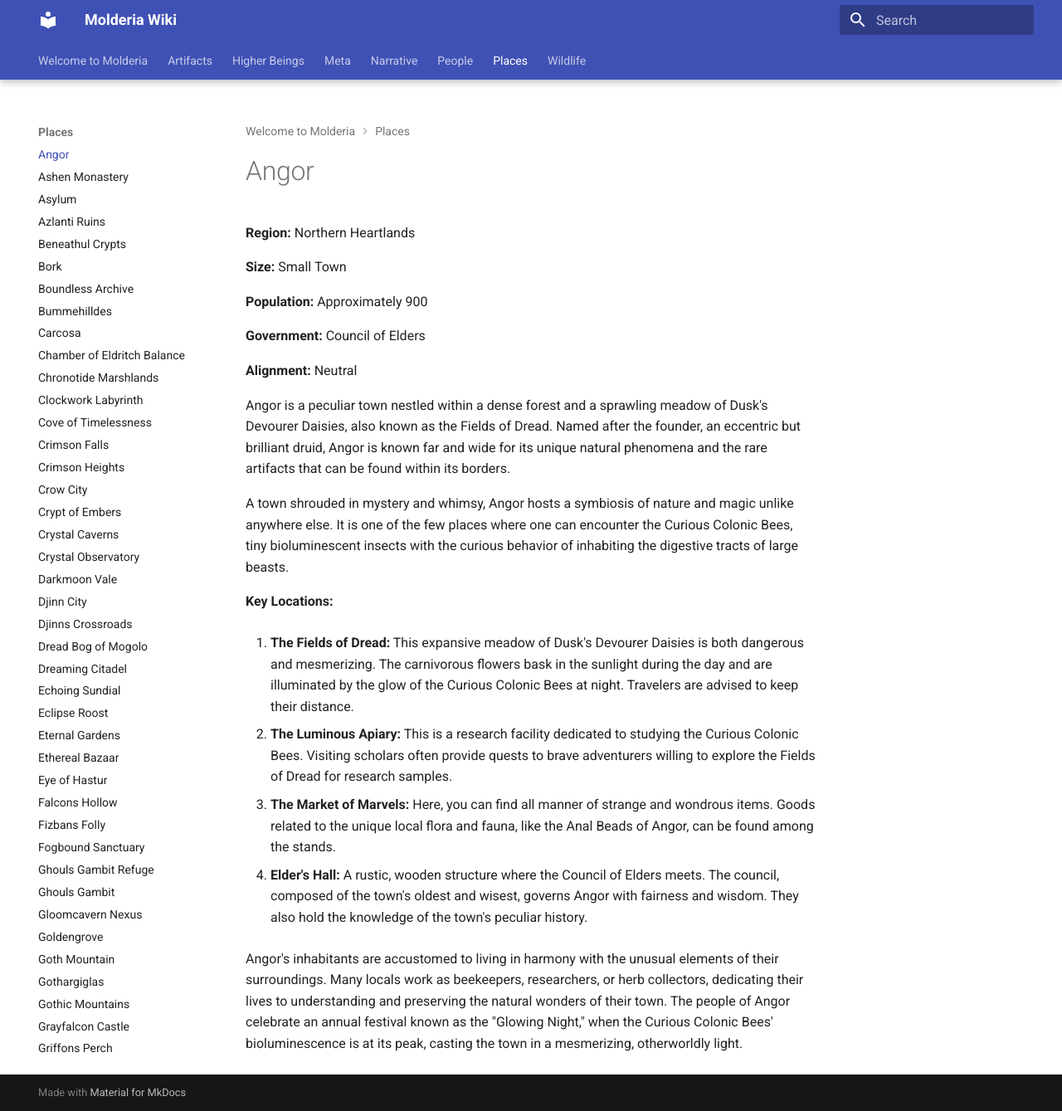
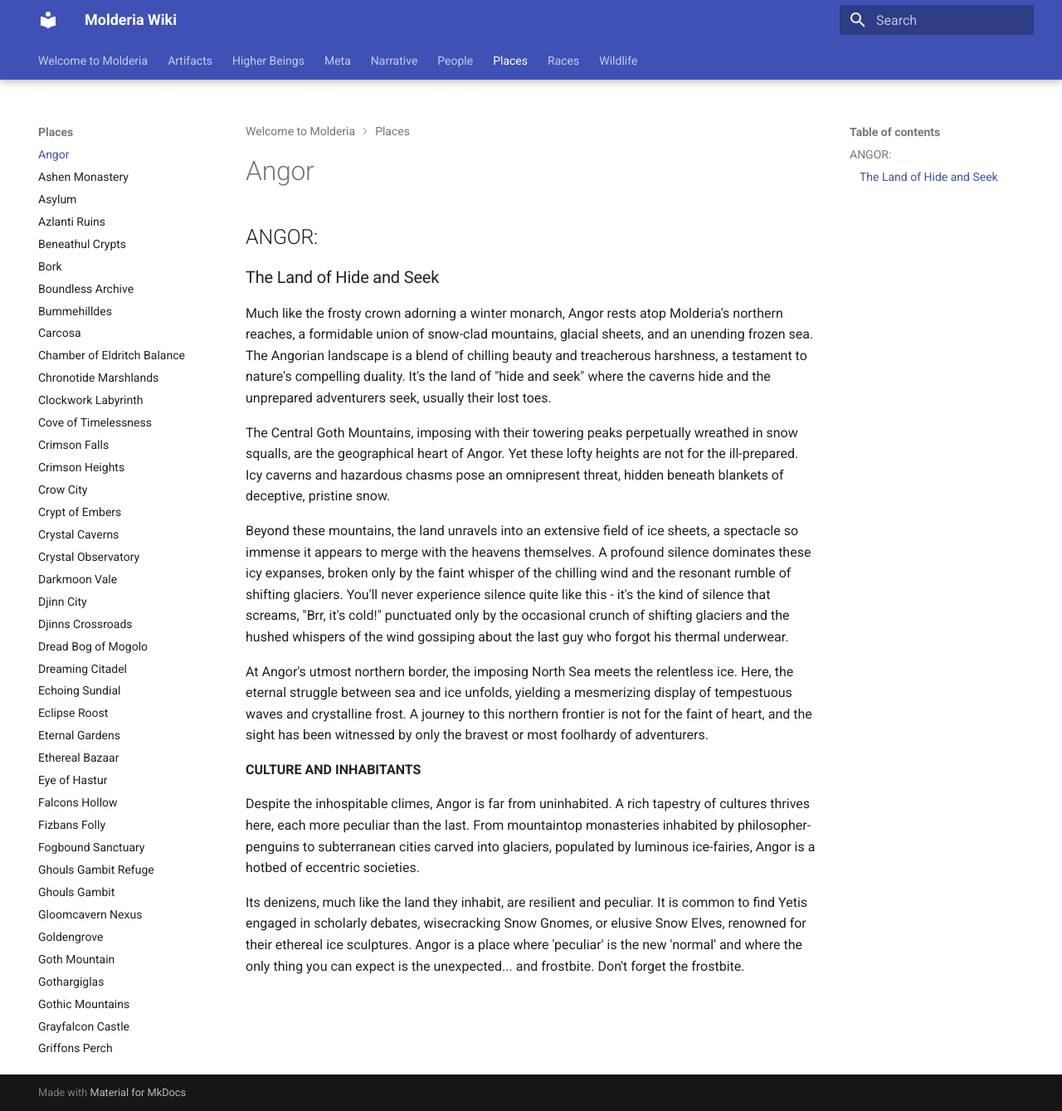
Before and after one commit to Nihilentropy-117/molderia, an MkDocs documentation site: the page built from docs/Places/Angor.md, in a window 1280 px wide and 1339 px high. Shown: the whole window at 83% size. Built offline with MkDocs 1.6.1 and Material for MkDocs 9.7.7, drawn with Linux system fonts in a browser that asks for light colours.

Commit message:
Angor Lore

```diff
--- a/docs/Places/Angor.md
+++ b/docs/Places/Angor.md
@@ -1,25 +1,16 @@
-**Region:** Northern Heartlands
+## ANGOR:
+### The Land of Hide and Seek
 
-**Size:** Small Town
+Much like the frosty crown adorning a winter monarch, Angor rests atop Molderia's northern reaches, a formidable union of snow-clad mountains, glacial sheets, and an unending frozen sea. The Angorian landscape is a blend of chilling beauty and treacherous harshness, a testament to nature's compelling duality. It's the land of "hide and seek" where the caverns hide and the unprepared adventurers seek, usually their lost toes.
 
-**Population:** Approximately 900
+The Central Goth Mountains, imposing with their towering peaks perpetually wreathed in snow squalls, are the geographical heart of Angor. Yet these lofty heights are not for the ill-prepared. Icy caverns and hazardous chasms pose an omnipresent threat, hidden beneath blankets of deceptive, pristine snow.
 
-**Government:** Council of Elders
+Beyond these mountains, the land unravels into an extensive field of ice sheets, a spectacle so immense it appears to merge with the heavens themselves. A profound silence dominates these icy expanses, broken only by the faint whisper of the chilling wind and the resonant rumble of shifting glaciers. You'll never experience silence quite like this - it's the kind of silence that screams, "Brr, it's cold!" punctuated only by the occasional crunch of shifting glaciers and the hushed whispers of the wind gossiping about the last guy who forgot his thermal underwear.
 
-**Alignment:** Neutral
+At Angor's utmost northern border, the imposing North Sea meets the relentless ice. Here, the eternal struggle between sea and ice unfolds, yielding a mesmerizing display of tempestuous waves and crystalline frost. A journey to this northern frontier is not for the faint of heart, and the sight has been witnessed by only the bravest or most foolhardy of adventurers.
 
-Angor is a peculiar town nestled within a dense forest and a sprawling meadow of Dusk's Devourer Daisies, also known as the Fields of Dread. Named after the founder, an eccentric but brilliant druid, Angor is known far and wide for its unique natural phenomena and the rare artifacts that can be found within its borders.
+**CULTURE AND INHABITANTS**
 
-A town shrouded in mystery and whimsy, Angor hosts a symbiosis of nature and magic unlike anywhere else. It is one of the few places where one can encounter the Curious Colonic Bees, tiny bioluminescent insects with the curious behavior of inhabiting the digestive tracts of large beasts.
+Despite the inhospitable climes, Angor is far from uninhabited. A rich tapestry of cultures thrives here, each more peculiar than the last. From mountaintop monasteries inhabited by philosopher-penguins to subterranean cities carved into glaciers, populated by luminous ice-fairies, Angor is a hotbed of eccentric societies.
 
-**Key Locations:**
-
-1. **The Fields of Dread:** This expansive meadow of Dusk's Devourer Daisies is both dangerous and mesmerizing. The carnivorous flowers bask in the sunlight during the day and are illuminated by the glow of the Curious Colonic Bees at night. Travelers are advised to keep their distance.
-
-2. **The Luminous Apiary:** This is a research facility dedicated to studying the Curious Colonic Bees. Visiting scholars often provide quests to brave adventurers willing to explore the Fields of Dread for research samples.
-
-3. **The Market of Marvels:** Here, you can find all manner of strange and wondrous items. Goods related to the unique local flora and fauna, like the Anal Beads of Angor, can be found among the stands.
-
-4. **Elder's Hall:** A rustic, wooden structure where the Council of Elders meets. The council, composed of the town's oldest and wisest, governs Angor with fairness and wisdom. They also hold the knowledge of the town's peculiar history.
-
-Angor's inhabitants are accustomed to living in harmony with the unusual elements of their surroundings. Many locals work as beekeepers, researchers, or herb collectors, dedicating their lives to understanding and preserving the natural wonders of their town. The people of Angor celebrate an annual festival known as the "Glowing Night," when the Curious Colonic Bees' bioluminescence is at its peak, casting the town in a mesmerizing, otherworldly light.
+Its denizens, much like the land they inhabit, are resilient and peculiar. It is common to find Yetis engaged in scholarly debates, wisecracking Snow Gnomes, or elusive Snow Elves, renowned for their ethereal ice sculptures. Angor is a place where 'peculiar' is the new 'normal' and where the only thing you can expect is the unexpected... and frostbite. Don't forget the frostbite.
```
Also changed, not shown: docs/Narrative/Lore/Azlanti.md (deleted, +0 -13 lines), docs/Narrative/Lore/Nethrael.md (deleted, +0 -14 lines), docs/People/King of Angor.md (added, +19 -0 lines), docs/Races/Angoraians.md (added, +26 -0 lines), docs/Races/Azlanti.md (added, +32 -0 lines), docs/Races/Goblins.md (added, +26 -0 lines), docs/Races/Invisigoths.md (added, +15 -0 lines), docs/Races/Nethrael.md (added, +28 -0 lines), docs/Races/Orcs.md (added, +26 -0 lines), docs/Wildlife/Curious Colonic Bees.md (+19 -2 lines), docs/Wildlife/Dusk's Devourer Daisies.md (+18 -4 lines), docs/.obsidian/workspace.json.
